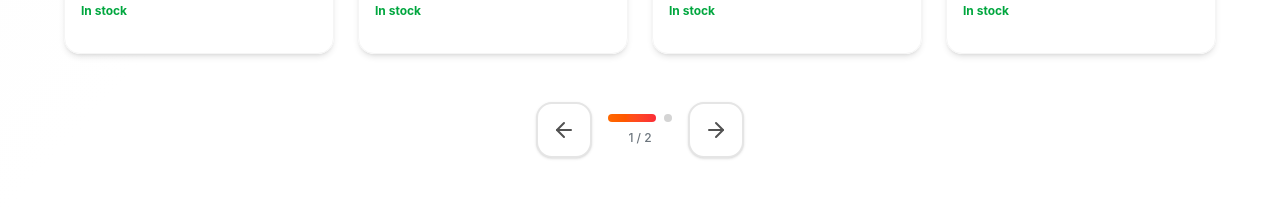
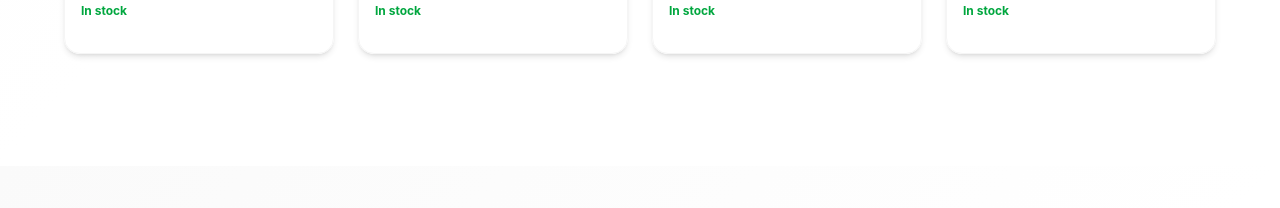
Before and after one commit to DuyPhatpeo/ecommerce, a React (Vite) app: page / in a window 1280 px wide. Shown: the part 3660-3868 px from the top of the page. Built offline with nearby package versions, Linux system fonts and the light colour scheme; data requests are answered from the project's data file.

Commit message:
update style

```diff
--- a/src/components/home/MainHome.tsx
+++ b/src/components/home/MainHome.tsx
@@ -28,8 +28,7 @@ const MainHome = () => {
         props: {
           category: "running",
           viewMode: "grid",
-          maxProducts: 12,
-          itemsPerPage: 8,
+          maxProducts: 8,
           title: "Running Products",
         },
       },
@@ -38,8 +37,7 @@ const MainHome = () => {
         props: {
           category: "casual",
           viewMode: "grid",
-          maxProducts: 12,
-          itemsPerPage: 8,
+          maxProducts: 8,
           title: "Casual Products",
         },
       },
--- a/src/components/home/ProductGrid.tsx
+++ b/src/components/home/ProductGrid.tsx
@@ -1,5 +1,4 @@
-import React, { useState, useCallback, useMemo, memo, useEffect } from "react";
-import { ArrowLeft, ArrowRight } from "lucide-react";
+import React, { memo, useMemo } from "react";
 import ProductCard from "../section/ProductCard";
 import type { Section } from "./ProductView";
 
@@ -16,11 +15,7 @@ interface Product {
 
 interface ProductGridProps {
   section: Section;
-  showNavigation?: boolean;
-  itemsPerPage?: number;
 }
-
-const ANIMATION_DURATION = 500;
 
 const mapProductData = (product: Product) => ({
   id: product.id,
@@ -31,228 +26,38 @@ const mapProductData = (product: Product) => ({
   stock: product.stock,
 });
 
-const chunkArray = <T,>(arr: T[], size: number): T[][] => {
-  if (!arr.length || size <= 0) return [];
-  return Array.from({ length: Math.ceil(arr.length / size) }, (_, i) =>
-    arr.slice(i * size, i * size + size)
-  );
-};
-
-// Navigation buttons
-const NavButton = memo<{
-  direction: "prev" | "next";
-  onClick?: () => void;
-  disabled?: boolean;
-  ariaLabel: string;
-}>(({ direction, onClick, disabled = false, ariaLabel }) => {
-  const Icon = direction === "prev" ? ArrowLeft : ArrowRight;
+// Component hiển thị lưới sản phẩm
+const ProductGridDisplay = memo<{ products: Product[] }>(({ products }) => {
+  if (!products.length) return null;
   return (
-    <button
-      onClick={onClick}
-      disabled={disabled}
-      className="w-12 h-12 md:w-14 md:h-14 bg-white border-2 border-gray-200 text-gray-600 hover:text-white hover:bg-gradient-to-br hover:from-orange-500 hover:to-red-500 hover:border-transparent rounded-xl md:rounded-2xl shadow-sm transition-all duration-300 flex items-center justify-center group disabled:opacity-50 disabled:cursor-not-allowed"
-      aria-label={ariaLabel}
-    >
-      <Icon
-        size={18}
-        className="md:w-6 md:h-6 group-hover:scale-110 transition-transform"
-      />
-    </button>
-  );
-});
-NavButton.displayName = "NavButton";
-
-// Pagination dots
-const PaginationDots = memo<{
-  total: number;
-  current: number;
-  onDotClick: (idx: number) => void;
-  isAnimating: boolean;
-}>(({ total, current, onDotClick, isAnimating }) => {
-  if (total <= 1) return null;
-  return (
-    <div className="flex gap-1.5 md:gap-2">
-      {Array.from({ length: total }, (_, idx) => (
-        <button
-          key={idx}
-          onClick={() => onDotClick(idx)}
-          disabled={isAnimating}
-          aria-label={`Go to page ${idx + 1}`}
-          aria-current={idx === current ? "page" : undefined}
-          className={`h-1.5 md:h-2 rounded-full transition-all duration-300 ${
-            idx === current
-              ? "w-8 md:w-12 bg-gradient-to-r from-orange-500 to-red-500"
-              : "w-1.5 md:w-2 bg-gray-300 hover:bg-gray-400"
-          }`}
-        />
+    <div className="grid grid-cols-2 sm:grid-cols-3 lg:grid-cols-4 gap-4 lg:gap-6">
+      {products.map((p) => (
+        <ProductCard key={p.id} data={mapProductData(p)} />
       ))}
     </div>
   );
 });
-PaginationDots.displayName = "PaginationDots";
-
-// Grid navigation (arrows + dots)
-const GridNavigation = memo<{
-  current: number;
-  total: number;
-  onPrev: () => void;
-  onNext: () => void;
-  onDotClick: (idx: number) => void;
-  isAnimating: boolean;
-}>(({ current, total, onPrev, onNext, onDotClick, isAnimating }) => {
-  if (total <= 1) return null;
-  return (
-    <div className="flex items-center gap-3 md:gap-4">
-      <NavButton
-        direction="prev"
-        onClick={onPrev}
-        disabled={isAnimating || total <= 1}
-        ariaLabel="Previous page"
-      />
-      <div className="flex flex-col items-center gap-2">
-        <PaginationDots
-          total={total}
-          current={current}
-          onDotClick={onDotClick}
-          isAnimating={isAnimating}
-        />
-        <span className="text-xs text-gray-500 font-medium">
-          {current + 1} / {total}
-        </span>
-      </div>
-      <NavButton
-        direction="next"
-        onClick={onNext}
-        disabled={isAnimating || total <= 1}
-        ariaLabel="Next page"
-      />
-    </div>
-  );
-});
-GridNavigation.displayName = "GridNavigation";
-
-// Display product grid
-const ProductGridDisplay = memo<{ products: Product[]; isAnimating: boolean }>(
-  ({ products, isAnimating }) => {
-    if (!products.length) return null;
-    return (
-      <div
-        className={`grid grid-cols-2 md:grid-cols-3 lg:grid-cols-4 gap-4 lg:gap-6 transition-all duration-500 ease-in-out ${
-          isAnimating ? "opacity-0 scale-95" : "opacity-100 scale-100"
-        }`}
-      >
-        {products.map((p) => (
-          <ProductCard key={p.id} data={mapProductData(p)} />
-        ))}
-      </div>
-    );
-  }
-);
 ProductGridDisplay.displayName = "ProductGridDisplay";
 
-// Pagination logic & keyboard support
-const usePagination = (totalPages: number) => {
-  const [currentPage, setCurrentPage] = useState(0);
-  const [isAnimating, setIsAnimating] = useState(false);
-
-  const handlePageChange = useCallback(
-    (newPage: number) => {
-      if (
-        isAnimating ||
-        newPage < 0 ||
-        newPage >= totalPages ||
-        newPage === currentPage
-      )
-        return;
-      setIsAnimating(true);
-      setCurrentPage(newPage);
-      const section = document.querySelector("[data-product-grid]");
-      if (section)
-        section.scrollIntoView({ behavior: "smooth", block: "start" });
-      setTimeout(() => setIsAnimating(false), ANIMATION_DURATION);
-    },
-    [isAnimating, totalPages, currentPage]
-  );
-
-  const handleNext = useCallback(
-    () => handlePageChange((currentPage + 1) % totalPages),
-    [currentPage, totalPages, handlePageChange]
-  );
-  const handlePrev = useCallback(
-    () =>
-      handlePageChange(currentPage === 0 ? totalPages - 1 : currentPage - 1),
-    [currentPage, totalPages, handlePageChange]
-  );
-  const handleDotClick = useCallback(
-    (idx: number) => {
-      if (idx !== currentPage) handlePageChange(idx);
-    },
-    [currentPage, handlePageChange]
-  );
-
-  useEffect(() => {
-    const handleKeyDown = (e: KeyboardEvent) => {
-      if (isAnimating || totalPages <= 1) return;
-      if (e.key === "ArrowLeft") handlePrev();
-      else if (e.key === "ArrowRight") handleNext();
-    };
-    window.addEventListener("keydown", handleKeyDown);
-    return () => window.removeEventListener("keydown", handleKeyDown);
-  }, [handleNext, handlePrev, isAnimating, totalPages]);
-
-  return { currentPage, isAnimating, handleNext, handlePrev, handleDotClick };
-};
-
-// Main grid component
-const ProductGrid: React.FC<ProductGridProps> = ({
-  section,
-  showNavigation = true,
-  itemsPerPage = 8,
-}) => {
+// Component chính
+const ProductGrid: React.FC<ProductGridProps> = ({ section }) => {
   const availableProducts = useMemo(
     () => section?.products.filter((p) => p.stock && p.stock > 0) ?? [],
     [section?.products]
-  );
-  const productPages = useMemo(
-    () => chunkArray(availableProducts, itemsPerPage),
-    [availableProducts, itemsPerPage]
-  );
-  const totalPages = productPages.length;
-
-  const { currentPage, isAnimating, handleNext, handlePrev, handleDotClick } =
-    usePagination(totalPages);
-  const currentProducts = useMemo(
-    () => productPages[currentPage] || [],
-    [productPages, currentPage]
   );
 
   if (!availableProducts.length)
     return (
       <div className="max-w-7xl mx-auto px-4 md:px-16 py-12 text-center text-gray-500">
-        <p>No products to display.</p>
+        <p>Không có sản phẩm để hiển thị.</p>
       </div>
     );
 
   return (
     <div data-product-grid>
       <div className="max-w-7xl mx-auto px-4 md:px-16 mb-8 md:mb-12">
-        <ProductGridDisplay
-          products={currentProducts}
-          isAnimating={isAnimating}
-        />
+        <ProductGridDisplay products={availableProducts} />
       </div>
-      {showNavigation && totalPages > 1 && (
-        <div className="max-w-7xl mx-auto px-4 md:px-16 mt-8 md:mt-12 flex justify-center">
-          <GridNavigation
-            current={currentPage}
-            total={totalPages}
-            onPrev={handlePrev}
-            onNext={handleNext}
-            onDotClick={handleDotClick}
-            isAnimating={isAnimating}
-          />
-        </div>
-      )}
     </div>
   );
 };
--- a/src/components/home/ProductView.tsx
+++ b/src/components/home/ProductView.tsx
@@ -142,7 +142,7 @@ const EmptyState = () => (
 );
 
 const SectionHeaderContent = ({ section }: { section: Section }) => (
-  <div className="flex-1 text-center md:text-left overflow-visible">
+  <div className="flex-1 text-left overflow-visible">
     <h2 className="text-2xl md:text-4xl lg:text-5xl font-extrabold leading-tight pb-1 bg-gradient-to-r from-orange-500 via-orange-600 to-orange-800 bg-clip-text text-transparent">
       {section.title}
     </h2>
@@ -156,7 +156,6 @@ const ProductView: React.FC<ProductViewProps> = ({
   title,
   maxProducts,
   showNavigation = true,
-  itemsPerPage = 8,
 }) => {
   const { section, isLoading } = useSectionData(
     status,
@@ -180,11 +179,7 @@ const ProductView: React.FC<ProductViewProps> = ({
       {viewMode === "slider" ? (
         <ProductSlider section={section} showNavigation={showNavigation} />
       ) : (
-        <ProductGrid
-          section={section}
-          showNavigation={showNavigation}
-          itemsPerPage={itemsPerPage}
-        />
+        <ProductGrid section={section} />
       )}
     </section>
   );
```
